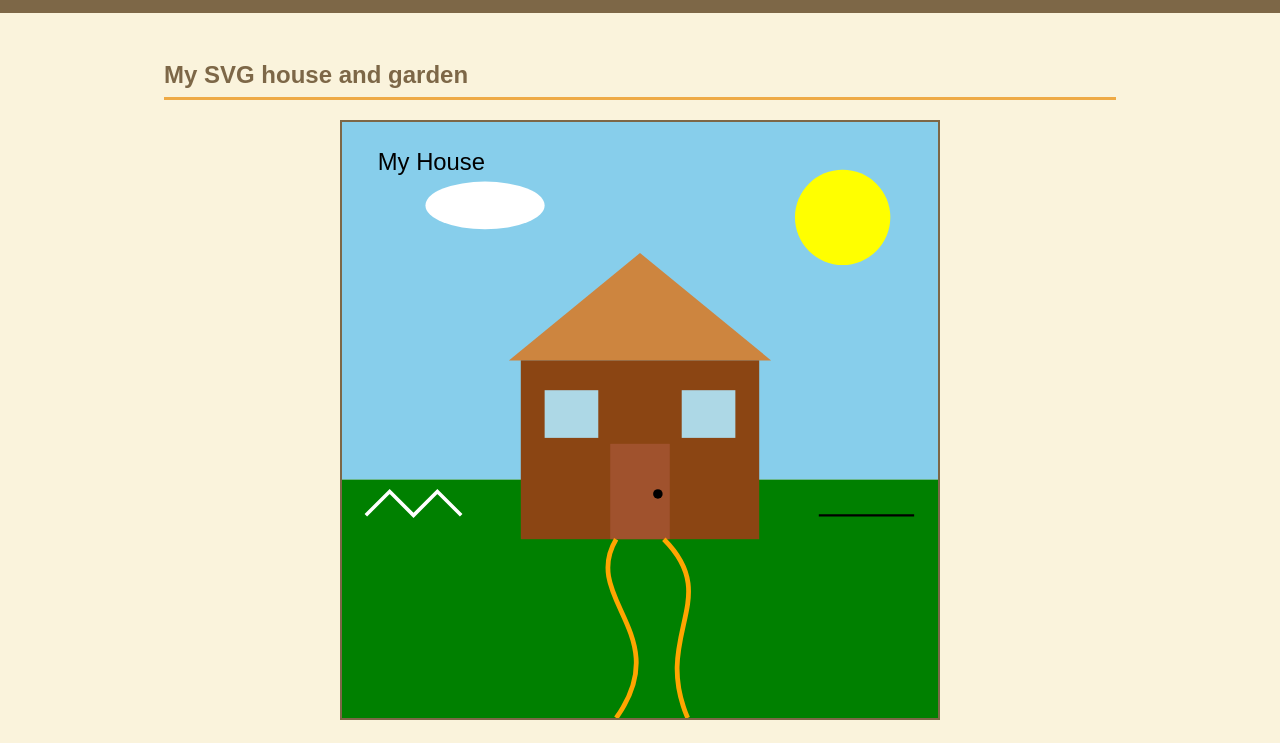
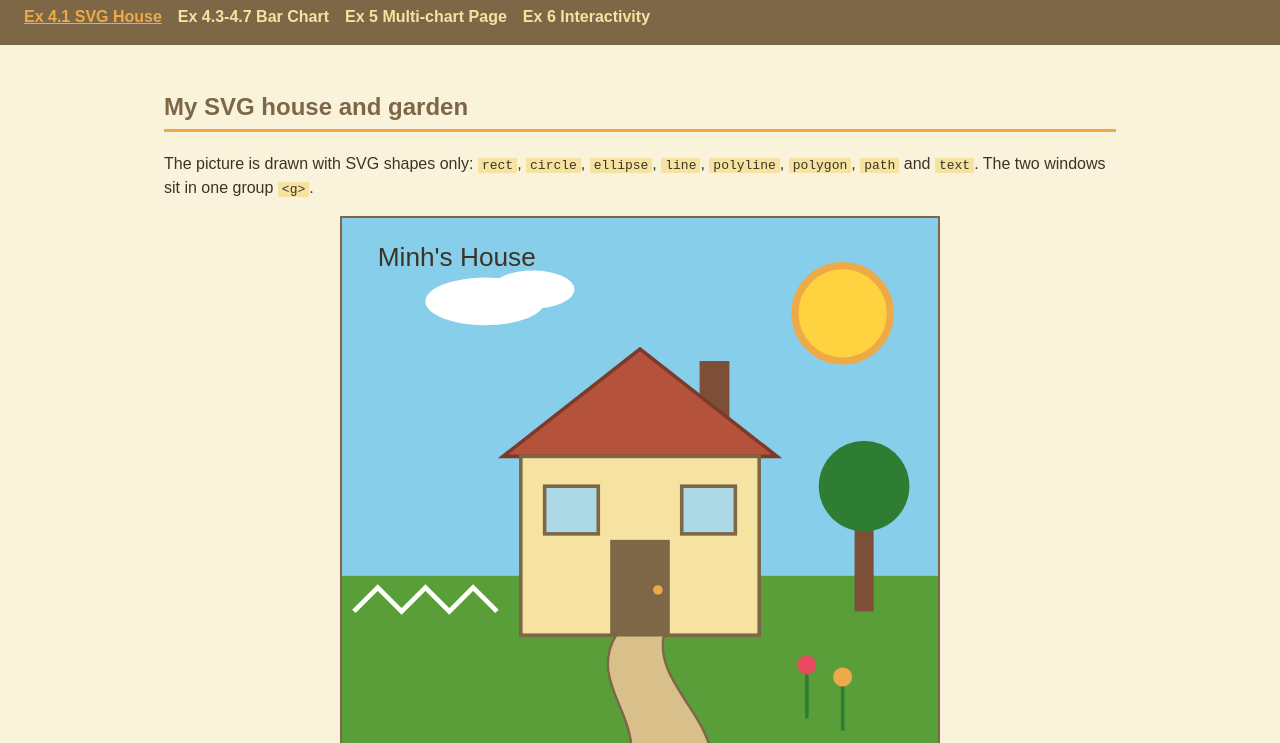
Before and after one commit to buidangminh23/cos30045-ex4-1-svg-house, a plain HTML site: page index.html in a window 1280 px wide. Shown: the part 57-800 px from the top of the page. Drawn offline with Linux system fonts and the light colour scheme.

Commit message:
Steps 2-4: customise the picture and group the windows
Add chimney, filled garden path, tree, flowers and colours that match the
power logo. Put both windows in a g element moved with translate(170, 225).
Add the annotated coordinate screenshot, the shape table and navigation.
Largely generated with GenAI (Claude Opus 5.5).

```diff
--- a/index.html
+++ b/index.html
@@ -7,31 +7,90 @@
   <link rel="stylesheet" href="css/style.css">
 </head>
 <body>
+  <!-- GenAI: page and SVG drawing drafted with Claude Opus 5.5, then reviewed and edited by me -->
   <header>
     <h1>Exercise 4.1: Draw SVGs</h1>
+    <nav>
+      <ul>
+        <li><a class="active" href="https://buidangminh23.github.io/cos30045-ex4-1-svg-house/">Ex 4.1 SVG House</a></li>
+        <li><a href="https://buidangminh23.github.io/cos30045-ex4-bar-chart/">Ex 4.3-4.7 Bar Chart</a></li>
+        <li><a href="https://buidangminh23.github.io/cos30045-ex5-multichart/">Ex 5 Multi-chart Page</a></li>
+        <li><a href="https://buidangminh23.github.io/cos30045-ex6-interactivity/">Ex 6 Interactivity</a></li>
+      </ul>
+    </nav>
   </header>
 
   <main>
     <h2>My SVG house and garden</h2>
+    <p>The picture is drawn with SVG shapes only: <code>rect</code>, <code>circle</code>, <code>ellipse</code>, <code>line</code>, <code>polyline</code>, <code>polygon</code>, <code>path</code> and <code>text</code>. The two windows sit in one group <code>&lt;g&gt;</code>.</p>
+
     <div class="house-container">
       <svg viewBox="0 0 500 500" xmlns="http://www.w3.org/2000/svg">
-        <rect x="0" y="0" width="500" height="300" fill="skyblue" />
-        <rect x="0" y="300" width="500" height="200" fill="green" />
-        <circle cx="420" cy="80" r="40" fill="yellow" />
+        <rect x="0" y="0" width="500" height="300" fill="#87ceeb" />
+        <rect x="0" y="300" width="500" height="200" fill="#5a9e3a" />
+
+        <circle cx="420" cy="80" r="40" fill="#ffd23f" stroke="#eeaa46" stroke-width="6" />
         <ellipse cx="120" cy="70" rx="50" ry="20" fill="white" />
-        <polygon points="140,200 250,110 360,200" fill="peru" />
-        <rect x="150" y="200" width="200" height="150" fill="saddlebrown" />
-        <rect x="225" y="270" width="50" height="80" fill="sienna" />
-        <circle cx="265" cy="312" r="4" fill="black" />
-        <rect x="170" y="225" width="45" height="40" fill="lightblue" />
-        <rect x="285" y="225" width="45" height="40" fill="lightblue" />
-        <path d="M 230 350 C 200 400, 280 430, 230 500" fill="none" stroke="orange" stroke-width="4" />
-        <path d="M 270 350 C 320 400, 260 430, 290 500" fill="none" stroke="orange" stroke-width="4" />
-        <polyline points="20,330 40,310 60,330 80,310 100,330" fill="none" stroke="white" stroke-width="3" />
-        <line x1="400" y1="330" x2="480" y2="330" stroke="black" stroke-width="2" />
-        <text x="30" y="40" font-size="20">My House</text>
+        <ellipse cx="160" cy="60" rx="35" ry="16" fill="white" />
+
+        <rect x="300" y="120" width="25" height="60" fill="#7d4f36" />
+
+        <polygon points="135,200 250,110 365,200" fill="#b5523b" stroke="#7d3a2a" stroke-width="3" />
+        <rect x="150" y="200" width="200" height="150" fill="#f6e3a1" stroke="#7d6747" stroke-width="3" />
+
+        <rect x="225" y="270" width="50" height="80" fill="#7d6747" />
+        <circle cx="265" cy="312" r="4" fill="#eeaa46" />
+
+        <g class="windows" transform="translate(170, 225)" fill="lightblue" stroke="#7d6747" stroke-width="3">
+          <rect x="0" y="0" width="45" height="40" />
+          <rect x="115" y="0" width="45" height="40" />
+        </g>
+
+        <path d="M 230 350 C 200 400, 280 430, 220 500 L 300 500 C 340 430, 260 400, 270 350 Z" fill="#d9c08a" stroke="#7d6747" stroke-width="2" />
+
+        <polyline points="10,330 30,310 50,330 70,310 90,330 110,310 130,330" fill="none" stroke="white" stroke-width="4" />
+
+        <rect x="430" y="240" width="16" height="90" fill="#7d4f36" />
+        <circle cx="438" cy="225" r="38" fill="#2e7d32" />
+
+        <line x1="390" y1="380" x2="390" y2="420" stroke="#2e7d32" stroke-width="3" />
+        <circle cx="390" cy="375" r="8" fill="#e84a5f" />
+        <line x1="420" y1="390" x2="420" y2="430" stroke="#2e7d32" stroke-width="3" />
+        <circle cx="420" cy="385" r="8" fill="#eeaa46" />
+
+        <text x="30" y="40" font-size="22" font-family="Arial" fill="#3d3326">Minh's House</text>
       </svg>
     </div>
+
+    <h2>Coordinate system</h2>
+    <p>The SVG origin (0, 0) is the top-left corner of the <code>viewBox</code>. x grows to the right and y grows downwards. The screenshot below labels one example of each shape with the coordinates from the code.</p>
+    <figure>
+      <img src="images/annotated-house.png" alt="Screenshot of the SVG house with arrows and labels showing the coordinates of each shape">
+      <figcaption>Annotated screenshot: each label matches the attributes in the code.</figcaption>
+    </figure>
+
+    <table>
+      <thead>
+        <tr><th>Shape</th><th>Example in the picture</th><th>Attributes that set its position and size</th></tr>
+      </thead>
+      <tbody>
+        <tr><td>rect</td><td>House wall</td><td>x="150" y="200" width="200" height="150"</td></tr>
+        <tr><td>circle</td><td>Sun</td><td>cx="420" cy="80" r="40"</td></tr>
+        <tr><td>ellipse</td><td>Cloud</td><td>cx="120" cy="70" rx="50" ry="20"</td></tr>
+        <tr><td>polygon</td><td>Roof</td><td>points="135,200 250,110 365,200"</td></tr>
+        <tr><td>polyline</td><td>Fence</td><td>points="10,330 30,310 50,330 ..."</td></tr>
+        <tr><td>line</td><td>Flower stem</td><td>x1="390" y1="380" x2="390" y2="420"</td></tr>
+        <tr><td>path</td><td>Garden path</td><td>d="M 230 350 C 200 400, 280 430, 220 500 L 300 500 ..."</td></tr>
+        <tr><td>text</td><td>Title</td><td>x="30" y="40" (the baseline start of the text)</td></tr>
+        <tr><td>g</td><td>Two windows</td><td>transform="translate(170, 225)" moves both windows together</td></tr>
+      </tbody>
+    </table>
+
+    <h2>Group element</h2>
+    <p>The two windows are inside <code>&lt;g class="windows" transform="translate(170, 225)"&gt;</code>. The fill and stroke are set once on the group, so both windows are styled the same. Inside the group the windows use x="0" and x="115", and the translate moves the whole group to (170, 225) on the picture.</p>
+
+    <h2>The DOM in developer tools</h2>
+    <p>In the Elements panel the <code>svg</code> element sits inside <code>div.house-container</code>, and every shape is a child element of the <code>svg</code>. The two window <code>rect</code> elements are children of the <code>g</code> element.</p>
   </main>
 
   <footer>
```
Also changed, not shown: images/annotated-house.png (added), 1 other file.
